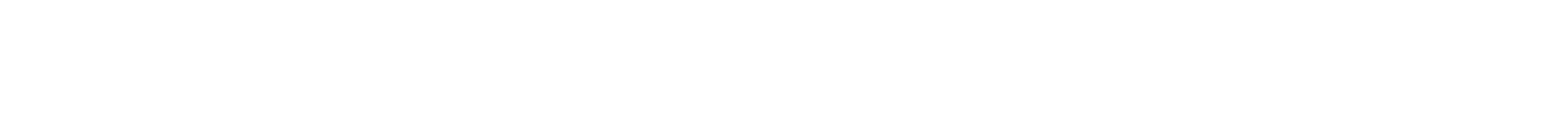
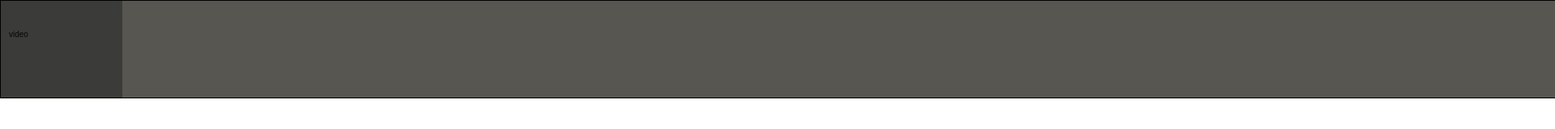
Before and after one commit to Dvorakcs/VanVince, a plain HTML site: page index.html in a window 1280 px wide. Shown: the top 160 px of the page at 81% size, 1920 px wide, since content can reach past the window. Drawn offline with Linux system fonts and the light colour scheme.

Commit message:
Implement timeLine and canal classes with drawing functionality; update app.js for animation loop and canvas initialization

```diff
--- a/app.js
+++ b/app.js
@@ -1,4 +1,20 @@
+var width = window.innerWidth;
+var height = window.innerHeight;
+var scale = width / height;
+var canvasTimeLine = null;
+var _timeLine = null;
+
+function update(){
+
+    _timeLine.update();
+    draw();
+    requestAnimationFrame(update);
+}
+function draw(){
+    _timeLine.draw(canvasTimeLine.getContexto());
+}
 window.addEventListener('load', () => {
-
-
+     canvasTimeLine = new canvas(document.getElementById('timeLineCanvas'),{width: width * scale, height: 75 * scale});
+     _timeLine = new timeLine(width * scale, 75 * scale);
+     update();
 });
--- a/index.html
+++ b/index.html
@@ -3,13 +3,20 @@
 <head>
     <meta charset="UTF-8">
     <meta name="viewport" content="width=device-width, initial-scale=1.0">
+    <link rel="stylesheet" href="style.css">
     <title>VanVince</title>
+
 </head>
 
 <body>
-    <div id="root"></div>
-    <script src="./src/ferramentas/elementos/elemento.js" type="text/javascript" ></script>
+    <div id="root">
+        <div id="timeLineContainer">
+            <canvas id="timeLineCanvas"></canvas>
+        </div>
+    </div>
     <script src="./src/ferramentas/canvas/canvas.js" type="text/javascript" ></script>
+    <script src="./src/components/timeLine/canalProps.js" type="text/javascript" ></script>
+    <script src="./src/components/timeLine/canal.js" type="text/javascript" ></script>
     <script src="./src/components/timeLine/timeLine.js" type="text/javascript" ></script>
     <script src="app.js" type="text/javascript" ></script>
 </body>
--- /dev/null
+++ b/src/components/timeLine/canal.js
@@ -0,0 +1,18 @@
+class canal{
+    #props = [];
+    constructor(width, height,tipo){
+        this.width = width;
+        this.height = height;
+        this.tipo = tipo;
+        this.inicializarProps();
+    }
+
+    inicializarProps(){
+        this.#props.push(new canalProps(0,0,150,150,'video'));
+    }
+    draw(contexto){
+        this.#props.forEach(prop => {
+            prop.draw(contexto);
+        })
+    }
+}
--- /dev/null
+++ b/src/components/timeLine/canalProps.js
@@ -0,0 +1,26 @@
+class  canalProps {
+    #width = 0;
+    #height = 0
+    #tipo = null;
+    #x = 0;
+    #y = 0;
+    constructor(x,y,width,height,tipo) {
+        this
+        this.#width = width;
+        this.#height = height;
+        this.#tipo = tipo;
+        this.#x = x;
+        this.#y = y;
+
+    }
+
+    update() {
+
+    }
+    draw(contexto) {
+        contexto.fillStyle = '#3b3b39ff';
+        contexto.fillRect(this.#x, this.#y, this.#width, this.#height);
+         contexto.fillStyle = '#070707ff';
+        contexto.fillText(this.#tipo, this.#x + 10, this.#y + 45);
+    }
+}
--- a/src/components/timeLine/timeLine.js
+++ b/src/components/timeLine/timeLine.js
@@ -1,24 +1,23 @@
 class timeLine{
-    #elemento = new elemento();
-    #canvas = null;
     #width = 800;
     #height = 200;
+    #canais = [];
     constructor(width, height){
       this.#width = width;
       this.#height = height;
-      this.render();
+      this.#canais.push(new canal(this.#width, this.#height));
     }
 
-    render(){
-        const _canvas = window.document.createElement('canvas');
-        _canvas.width = this.#width;
-        _canvas.height = this.#height;
-        _canvas.style.border = '1px solid black';
-        this.#elemento.addElementoBody(_canvas);
-        const contexto = new canvas(this.#canvas).getContexto();
-        contexto.fillStyle = 'lightgray';
-        contexto.fillRect(0, 0, this.#canvas.width, this.#canvas.height);
-
+    update(){
 
     }
+
+    draw(contexto){
+        contexto.clearRect(0, 0, this.#width, this.#height);
+        contexto.fillStyle = '#575650';
+        contexto.fillRect(0, 0, this.#width, this.#height);
+        this.#canais.forEach(canal => {
+          canal.draw(contexto);
+        });
+    }
 }
--- a/src/ferramentas/canvas/canvas.js
+++ b/src/ferramentas/canvas/canvas.js
@@ -1,9 +1,11 @@
 class canvas {
     #canvas = null;
     #contexto = null;
-    constructor(canvas){
+    constructor(canvas,size){
         this.#canvas = canvas;
         this.#contexto = canvas.getContext('2d');
+        this.#canvas.width = size.width;
+        this.#canvas.height = size.height;
     }
     getCanvas(){
         return this.#canvas;
--- a/src/ferramentas/elementos/elemento.js
+++ /dev/null
@@ -1,12 +0,0 @@
-class elemento{
-
-    constructor() {
-
-
-    }
-    addElementoBody(elemento){
-        const root = document.getElementById('root');
-        console.log(root);
-        root.append(elemento);
-    }
-}
--- /dev/null
+++ b/style.css
@@ -0,0 +1,20 @@
+*{
+    padding: 0;
+    margin: 0;
+
+}
+
+.root{
+    display: flex;
+    flex-direction: column;
+    border: 1px solid black;
+}
+
+.timeLineContainer{
+    display: flex;
+    border: 1px solid black;
+}
+#timeLineCanvas {
+    border: 1px solid black;
+    image-rendering: auto;
+}
```
